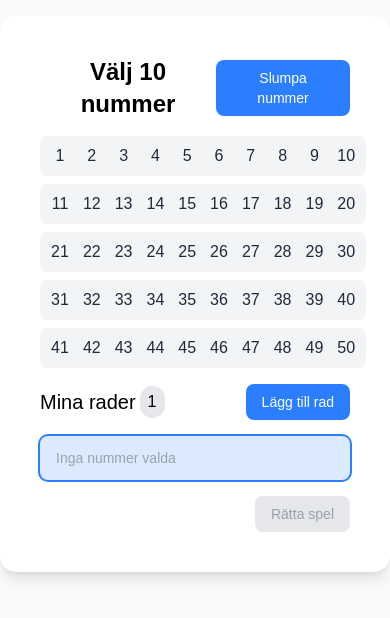
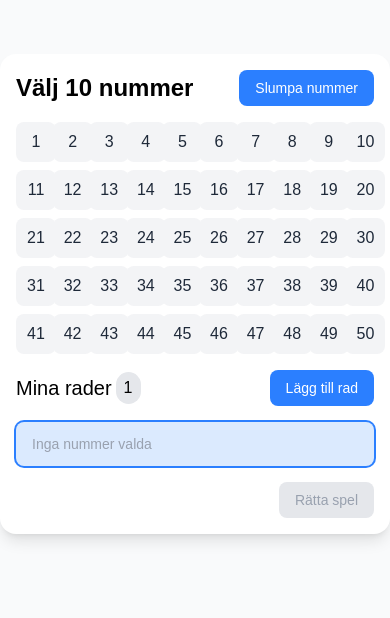
Before and after one commit to rutbergphilip/svs-frontend-code-test, a Next.js app: page / in a window 390 px wide. Shown: the part 128-746 px from the top of the page. Built offline with nearby package versions, Linux system fonts and the light colour scheme.

Commit message:
responsivitet

```diff
--- a/app/page.tsx
+++ b/app/page.tsx
@@ -3,7 +3,7 @@ import { GameBoard } from './components/GameBoard';
 export default function Home() {
   return (
     <div className='flex min-h-screen items-center justify-center bg-gray-50'>
-      <main className='max-w-xl rounded-2xl bg-white p-10 shadow-lg text-center flex flex-col items-start gap-4'>
+      <main className='w-full max-w-2xl rounded-2xl bg-white p-4 sm:p-10 shadow-lg text-center flex flex-col items-start gap-4'>
         <GameBoard />
       </main>
     </div>
```
